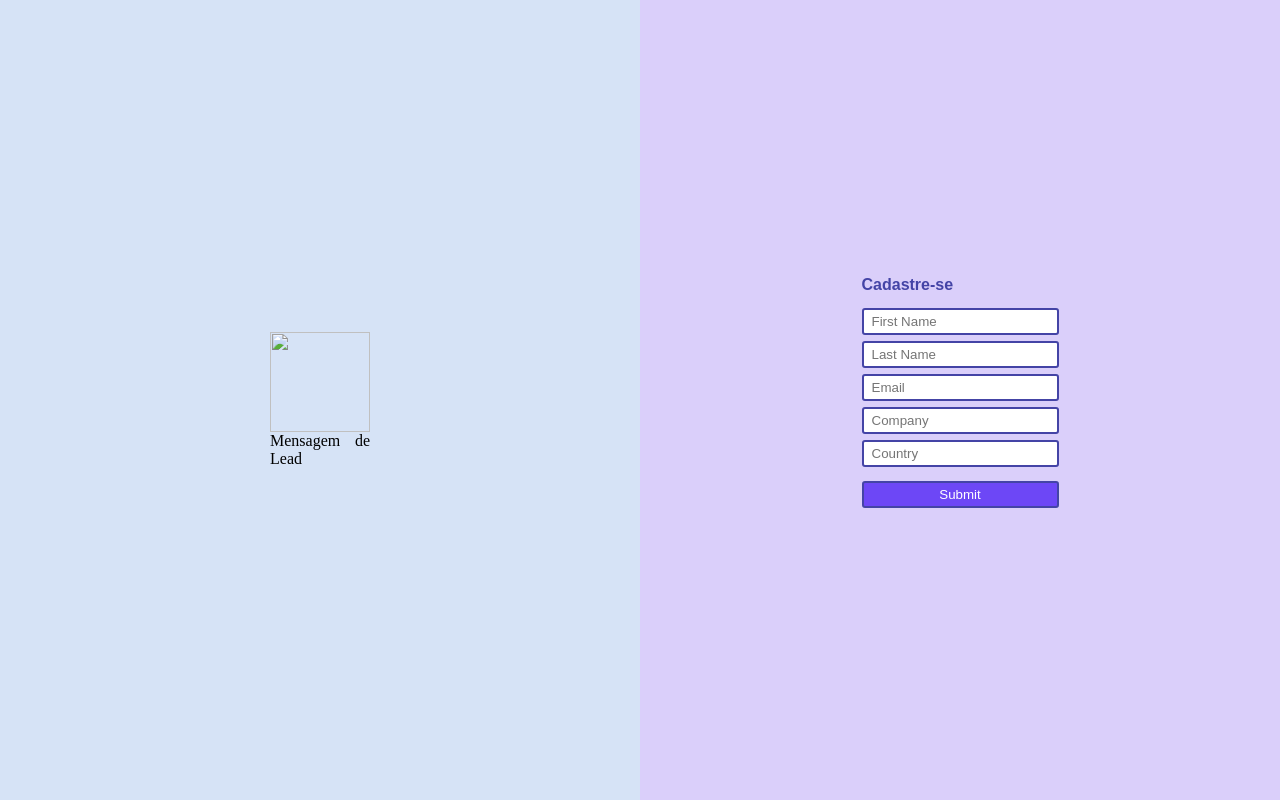
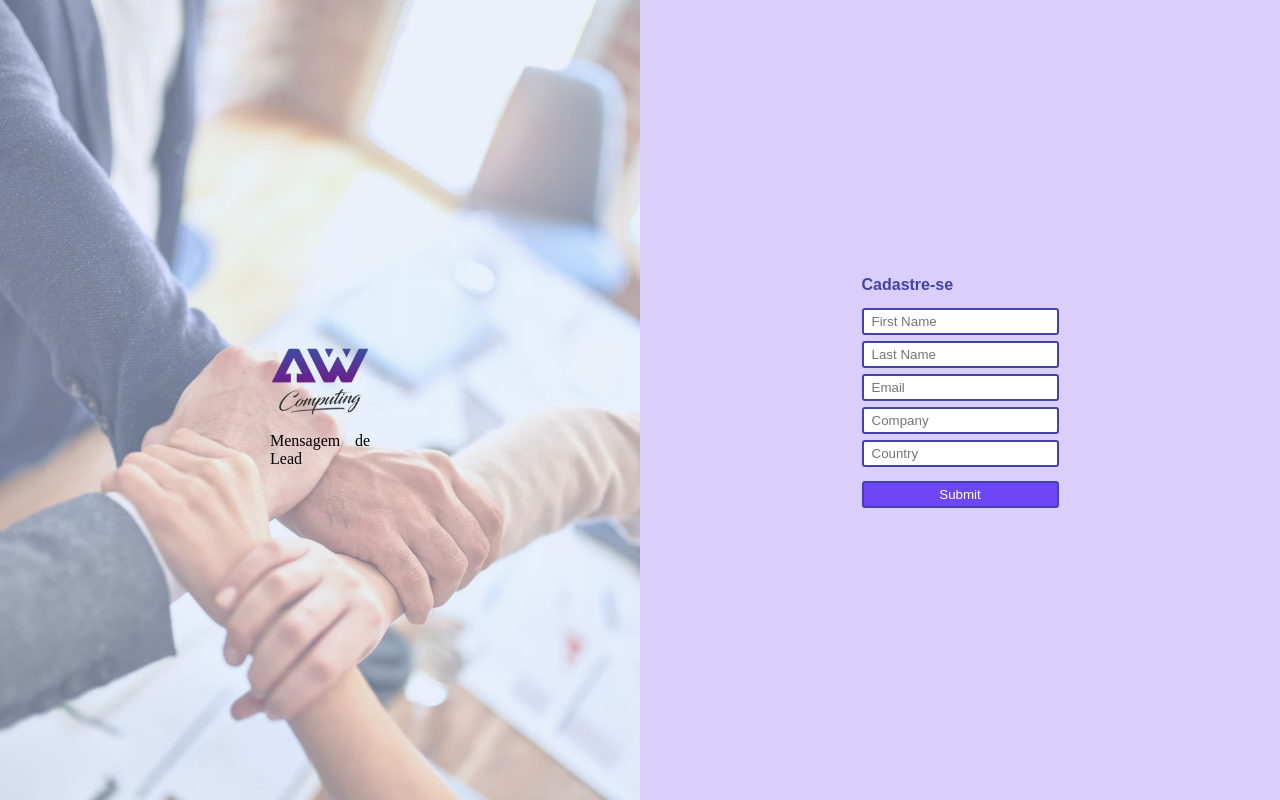
Before and after one commit to WakCHaKal/OMS, a plain HTML site: page index.html in a window 1280 px wide. Drawn offline with Linux system fonts and the light colour scheme; the site is published under a folder, as on GitHub Pages, so addresses that start at the root find nothing.

Commit message:
Correção da url das imagens

```diff
--- a/index.html
+++ b/index.html
@@ -31,7 +31,7 @@
 
     #left-container:before {
         content: "";
-        background-image: url('/Imagem/bracosentrelacados.jpeg');
+        background-image: url('./Imagem/bracosentrelacados.jpeg');
         background-size: cover;
         position: absolute;
         top: 0;
@@ -94,7 +94,7 @@
 
 <div id="main-container">
     <div id="left-container">
-        <img id="logo" src="/Imagem/LogoAntonioTransparent.png" />
+        <img id="logo" src="./Imagem/LogoAntonioTransparent.png" />
         <span id="mensagem">Mensagem de Lead</span>
     </div>
     <div id="right-container">
```
